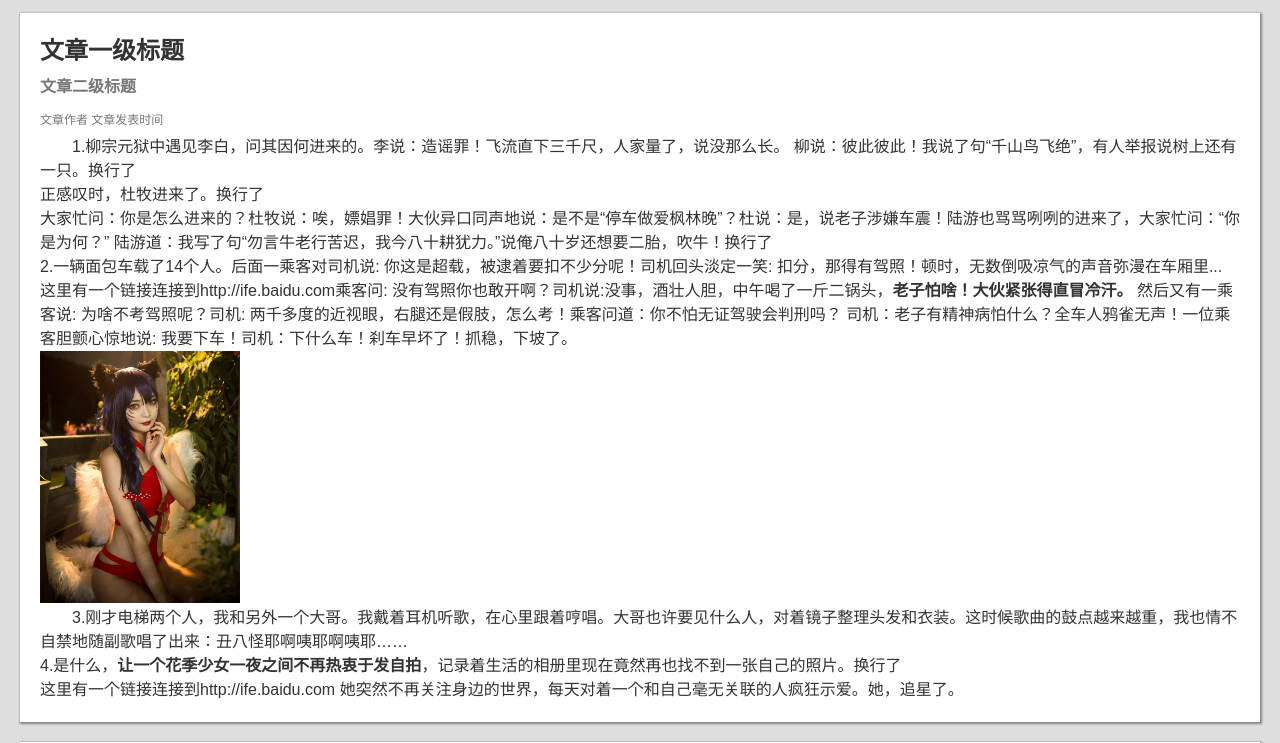
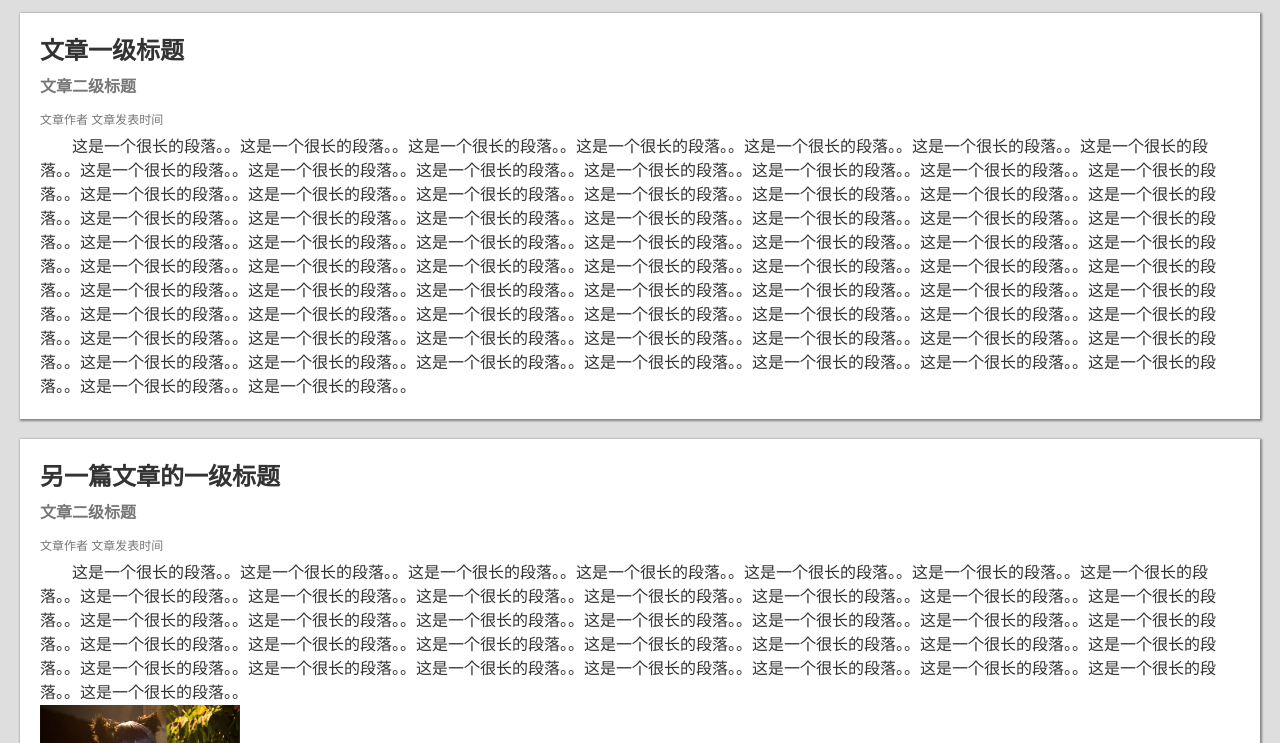
Before and after one commit to Orzcor/ife, a plain HTML site: page 1-2/test1-2.html in a window 1280 px wide. Shown: the part 57-800 px from the top of the page. Drawn offline with Linux system fonts and the light colour scheme.

Commit message:
update 1-2

```diff
--- a/1-2/test1-2.html
+++ b/1-2/test1-2.html
@@ -22,32 +22,13 @@
 			<h2>文章一级标题</h2>
 			<h3>文章二级标题</h3>
 			<span class="auther">文章作者 </span><span class="time">文章发表时间</span>
-			<p>1.柳宗元狱中遇见李白，问其因何进来的。李说：造谣罪！飞流直下三千尺，人家量了，说没那么长。 柳说：彼此彼此！我说了句“千山鸟飞绝”，有人举报说树上还有一只。换行了<br />
-		正感叹时，杜牧进来了。换行了<br />
-		大家忙问：你是怎么进来的？杜牧说：唉，嫖娼罪！大伙异口同声地说：是不是“停车做爱枫林晚”？杜说：是，说老子涉嫌车震！陆游也骂骂咧咧的进来了，大家忙问：“你是为何？”
-		陆游道：我写了句“勿言牛老行苦迟，我今八十耕犹力。”说俺八十岁还想要二胎，吹牛！换行了<br />
-		2.一辆面包车载了14个人。后面一乘客对司机说: 你这是超载，被逮着要扣不少分呢！司机回头淡定一笑: 扣分，那得有驾照！顿时，无数倒吸凉气的声音弥漫在车厢里...
-		<a href = "http://ife.baidu.com">这里有一个链接连接到http://ife.baidu.com</a>乘客问: 没有驾照你也敢开啊？司机说:没事，酒壮人胆，中午喝了一斤二锅头，<strong>老子怕啥！大伙紧张得直冒冷汗。</strong>
-		然后又有一乘客说: 为啥不考驾照呢？司机: 两千多度的近视眼，右腿还是假肢，怎么考！乘客问道：你不怕无证驾驶会判刑吗？
-		司机：老子有精神病怕什么？全车人鸦雀无声！一位乘客胆颤心惊地说: 我要下车！司机：下什么车！刹车早坏了！抓稳，下坡了。</p>
-		<img src="images/fox.jpg" style="width:200px;">
-		<p>3.刚才电梯两个人，我和另外一个大哥。我戴着耳机听歌，在心里跟着哼唱。大哥也许要见什么人，对着镜子整理头发和衣装。这时候歌曲的鼓点越来越重，我也情不自禁地随副歌唱了出来：丑八怪耶啊咦耶啊咦耶……<br />
-		4.是什么，<strong>让一个花季少女一夜之间不再热衷于发自拍</strong>，记录着生活的相册里现在竟然再也找不到一张自己的照片。换行了<br />
-		<a href = "http://ife.baidu.com">这里有一个链接连接到http://ife.baidu.com</a>
-		她突然不再关注身边的世界，每天对着一个和自己毫无关联的人疯狂示爱。她，追星了。</p>
+			<p>这是一个很长的段落。。这是一个很长的段落。。这是一个很长的段落。。这是一个很长的段落。。这是一个很长的段落。。这是一个很长的段落。。这是一个很长的段落。。这是一个很长的段落。。这是一个很长的段落。。这是一个很长的段落。。这是一个很长的段落。。这是一个很长的段落。。这是一个很长的段落。。这是一个很长的段落。。这是一个很长的段落。。这是一个很长的段落。。这是一个很长的段落。。这是一个很长的段落。。这是一个很长的段落。。这是一个很长的段落。。这是一个很长的段落。。这是一个很长的段落。。这是一个很长的段落。。这是一个很长的段落。。这是一个很长的段落。。这是一个很长的段落。。这是一个很长的段落。。这是一个很长的段落。。这是一个很长的段落。。这是一个很长的段落。。这是一个很长的段落。。这是一个很长的段落。。这是一个很长的段落。。这是一个很长的段落。。这是一个很长的段落。。这是一个很长的段落。。这是一个很长的段落。。这是一个很长的段落。。这是一个很长的段落。。这是一个很长的段落。。这是一个很长的段落。。这是一个很长的段落。。这是一个很长的段落。。这是一个很长的段落。。这是一个很长的段落。。这是一个很长的段落。。这是一个很长的段落。。这是一个很长的段落。。这是一个很长的段落。。这是一个很长的段落。。这是一个很长的段落。。这是一个很长的段落。。这是一个很长的段落。。这是一个很长的段落。。这是一个很长的段落。。这是一个很长的段落。。这是一个很长的段落。。这是一个很长的段落。。这是一个很长的段落。。这是一个很长的段落。。这是一个很长的段落。。这是一个很长的段落。。这是一个很长的段落。。这是一个很长的段落。。这是一个很长的段落。。这是一个很长的段落。。这是一个很长的段落。。这是一个很长的段落。。这是一个很长的段落。。这是一个很长的段落。。这是一个很长的段落。。这是一个很长的段落。。</p>
 		</article>
 		<article class="m-art">
 			<h2>另一篇文章的一级标题</h2>
 			<h3>文章二级标题</h3>
 			<span class="auther">文章作者 </span><span class="time">文章发表时间</span>
-			<p>
-		1. “老和尚挂了，对就是很啰嗦总劝我投胎那个，上次给你缝脑袋那个，嗯，挂了，捐片眼角膜车还堵桥上了，破冰箱扛不住……”投河男湿淋淋地发着微信，割腕女幽幽抱着医用冰箱。
-		司机打个喷嚏，感觉车里冷，他不知道全城的鬼魂都聚集到这座高架桥上，想要渡一位僧人。
-		2. 山怪吃了个胖和尚，化作他的模样。第二天带迷路的猎户下山，得了顿斋饭。换行换行<br />
-		第三天捞出落井少女打算饱餐，她却合十双手朝它一拜，它挠挠头，回了一拜……第十天山顶上滚下巨石，山怪全身抵上，渐渐现出原型。身后忽伸来一双手，十天前吃掉的那个胖和尚稳稳托住石块，朝它微微一笑。继续换行<br />
-		<a href = "http://ife.baidu.com">这里有一个链接连接到http://ife.baidu.com</a>
-		3. 木匠背着重病的妻子，走在山路上。路边有个山里的小怪物，正在埋一个坏掉的木偶，哭得很伤心。<strong>木匠过去叮叮当当几下，就把木偶修好。</strong>
-		见小怪物不哭了，他收起工具，背起妻子，又要继续赶路。忽然衣角被拉住了，小怪物踮脚摸了摸他妻子的脉，高兴地说：“这个我知道怎么修的！”</p>
+			<p>这是一个很长的段落。。这是一个很长的段落。。这是一个很长的段落。。这是一个很长的段落。。这是一个很长的段落。。这是一个很长的段落。。这是一个很长的段落。。这是一个很长的段落。。这是一个很长的段落。。这是一个很长的段落。。这是一个很长的段落。。这是一个很长的段落。。这是一个很长的段落。。这是一个很长的段落。。这是一个很长的段落。。这是一个很长的段落。。这是一个很长的段落。。这是一个很长的段落。。这是一个很长的段落。。这是一个很长的段落。。这是一个很长的段落。。这是一个很长的段落。。这是一个很长的段落。。这是一个很长的段落。。这是一个很长的段落。。这是一个很长的段落。。这是一个很长的段落。。这是一个很长的段落。。这是一个很长的段落。。这是一个很长的段落。。这是一个很长的段落。。这是一个很长的段落。。这是一个很长的段落。。这是一个很长的段落。。这是一个很长的段落。。这是一个很长的段落。。</p>
 			<img src="images/fox.jpg" style="width:200px;">
 			<ul>
 				<li>列表项目一</li>
```
